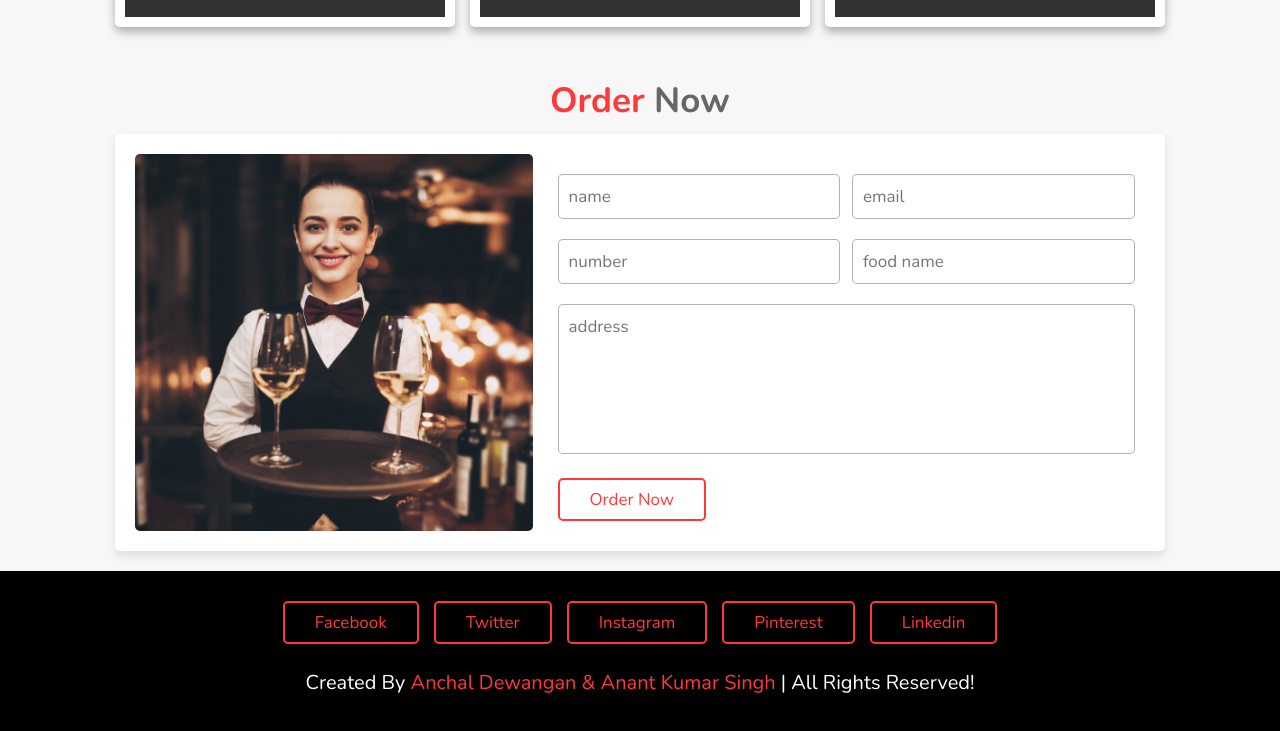
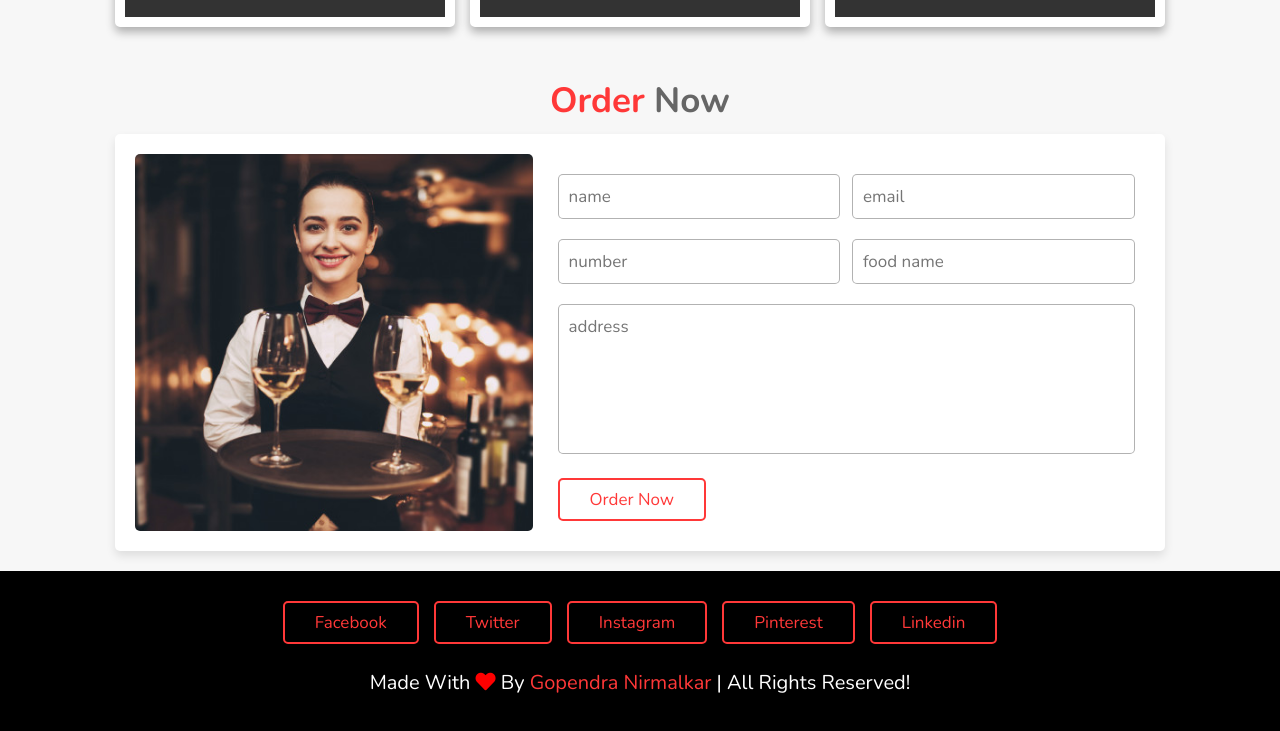
Before and after one commit to Goppu05/food-website, a plain HTML site: page index.html in a window 1280 px wide. Shown: the part 4147-4878 px from the top of the page. Drawn offline with nearby package versions, Linux system fonts and the light colour scheme.

Commit message:
modified footer content

```diff
--- a/index.html
+++ b/index.html
@@ -426,7 +426,7 @@
         <a href="#" class="btn">linkedin</a>
     </div>
 
-    <h1 class="credit"> created by <span> anchal dewangan & anant kumar singh </span> | all rights reserved! </h1>
+    <h1 class="credit"> Made with <i class="fas fa-solid fa-heart color-red"></i> By <span> Gopendra Nirmalkar </span> | all rights reserved! </h1>
 
 </section>
 
--- a/style.css
+++ b/style.css
@@ -498,7 +498,9 @@ header .navbar a:hover{
 }
 
 
-
+.color-red{
+  color:red;
+}
 
 
 
```
